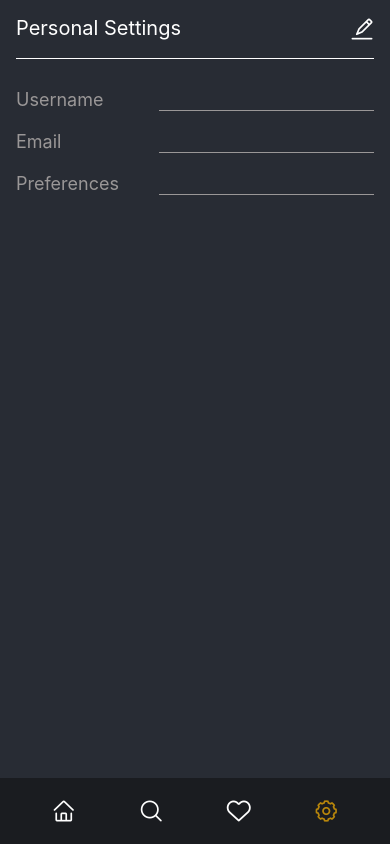
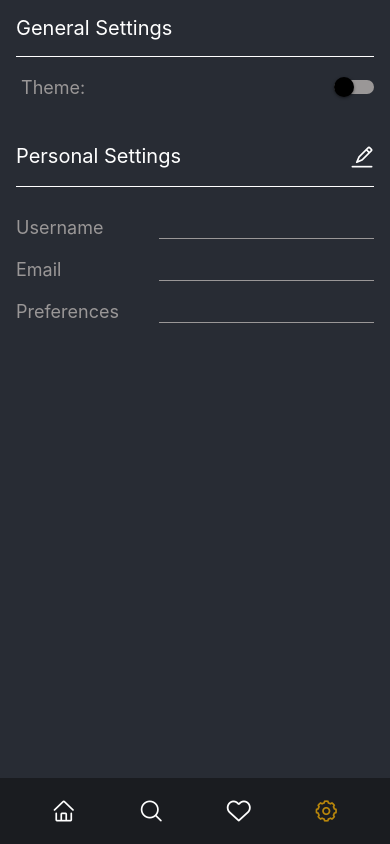
Before and after one commit to stroich/MovieMate, a React Native app: screen /setting in a window 390 px wide. Built offline with nearby package versions, Linux system fonts and the light colour scheme; no server answers.

Commit message:
feat: add the  general settings section

```diff
--- a/src/components/CardDetail/components/CardMovieDescription.tsx
+++ b/src/components/CardDetail/components/CardMovieDescription.tsx
@@ -87,7 +87,7 @@ const styles = StyleSheet.create({
     color: constants.colorWhite,
   },
   textDetails: {
-    color: constants.colorGrey,
+    color: constants.colorGray,
     fontSize: 12,
   },
   addButton: {
--- /dev/null
+++ b/src/components/GeneralSettings/GeneralSettings.tsx
@@ -0,0 +1,58 @@
+import React, {useState} from 'react';
+import {StyleSheet, Switch, Text, View} from 'react-native';
+import constants from '../../styles/constants';
+
+function GeneralSettings() {
+  const [isEnabled, setIsEnabled] = useState(false);
+  const toggleSwitch = () => setIsEnabled(prevState => !prevState);
+
+  return (
+    <View style={[styles.container]}>
+      <View style={styles.containerText}>
+        <Text style={styles.title}>General Settings</Text>
+      </View>
+      <View style={styles.containerSwitch}>
+        <Text style={styles.text}> Theme: </Text>
+        <Switch
+          trackColor={{
+            false: constants.colorGray,
+            true: constants.colorDarkGray,
+          }}
+          thumbColor={isEnabled ? constants.colorWhite : constants.colorBlack}
+          ios_backgroundColor={constants.colorGray}
+          onValueChange={toggleSwitch}
+          value={isEnabled}
+        />
+      </View>
+    </View>
+  );
+}
+
+const styles = StyleSheet.create({
+  container: {
+    paddingBottom: 30,
+  },
+  containerSwitch: {
+    flexDirection: 'row',
+    justifyContent: 'space-between',
+  },
+  containerText: {
+    paddingVertical: 16,
+    flexDirection: 'row',
+    justifyContent: 'space-between',
+    borderBottomWidth: 1,
+    borderBottomColor: constants.colorWhite,
+    marginBottom: 20,
+  },
+  title: {
+    color: 'white',
+    fontSize: 20,
+  },
+  text: {
+    color: constants.colorGray,
+    fontSize: 18,
+    textAlign: 'center',
+  },
+});
+
+export default GeneralSettings;
--- a/src/components/ModalSetting/component/Input.tsx
+++ b/src/components/ModalSetting/component/Input.tsx
@@ -26,7 +26,7 @@ function Input({control, name, errors, rules}: InputProps) {
           <TextInput
             style={styles.input}
             placeholder={name}
-            placeholderTextColor={constants.colorGrey}
+            placeholderTextColor={constants.colorGray}
             onBlur={onBlur}
             onChangeText={onChange}
             value={value}
--- a/src/components/SettingItem/SettingItem.tsx
+++ b/src/components/SettingItem/SettingItem.tsx
@@ -25,14 +25,14 @@ const styles = StyleSheet.create({
     justifyContent: 'space-between',
   },
   text: {
-    color: constants.colorGrey,
+    color: constants.colorGray,
     fontSize: 18,
     textAlign: 'center',
   },
   textValue: {
     width: '60%',
     borderBottomWidth: 1,
-    borderBottomColor: constants.colorGrey,
+    borderBottomColor: constants.colorGray,
   },
 });
 
--- a/src/page/SettingsScreen/SettingsScreen.tsx
+++ b/src/page/SettingsScreen/SettingsScreen.tsx
@@ -3,12 +3,14 @@ import {View, StyleSheet} from 'react-native';
 import constants from '../../styles/constants';
 import {useSafeAreaInsets} from 'react-native-safe-area-context';
 import PersonalSetting from '../../components/PersonalSettings/PersonalSettings';
+import GeneralSettings from '../../components/GeneralSettings/GeneralSettings';
 
 function SettingsScreen() {
   const insets = useSafeAreaInsets();
 
   return (
     <View style={[styles.container, {paddingTop: insets.top}]}>
+      <GeneralSettings />
       <PersonalSetting />
     </View>
   );
@@ -20,15 +22,6 @@ const styles = StyleSheet.create({
     backgroundColor: constants.colorSecondaryDark,
     paddingHorizontal: 16,
   },
-  containerText: {
-    paddingVertical: 16,
-    flexDirection: 'row',
-    justifyContent: 'space-between',
-  },
-  text: {
-    color: 'white',
-    fontSize: 20,
-  },
 });
 
 export default SettingsScreen;
--- a/src/styles/constants.ts
+++ b/src/styles/constants.ts
@@ -7,7 +7,9 @@ export default {
   colorLightGold: '#FFD700',
   colorGold: '#B8860B',
   colorDarkGold: '#D1B000',
-  colorGrey: '#9a9797',
+  colorGray: '#9a9797',
   colorWhite: '#ffffff',
+  colorBlack: '#000000',
   colorRed: '#d42d2c',
+  colorDarkGray: '#3e3e3e',
 };
```
